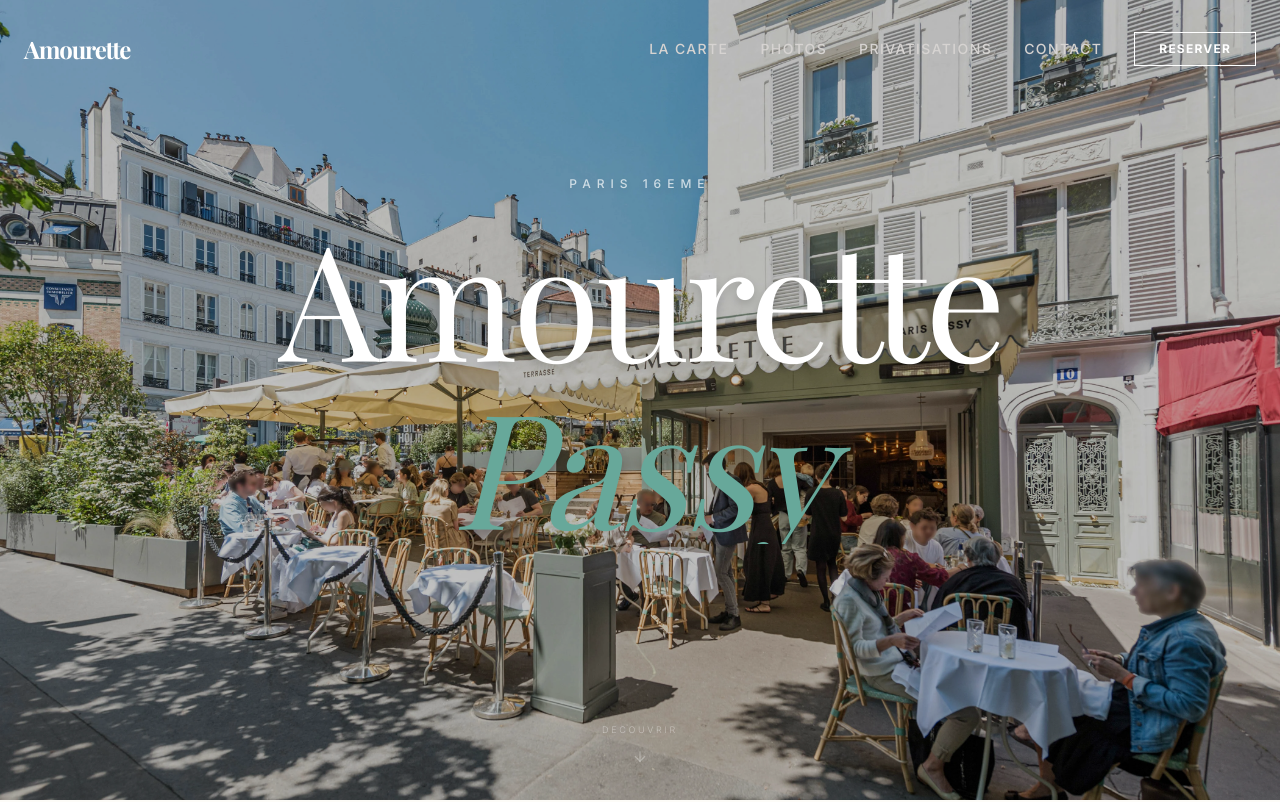
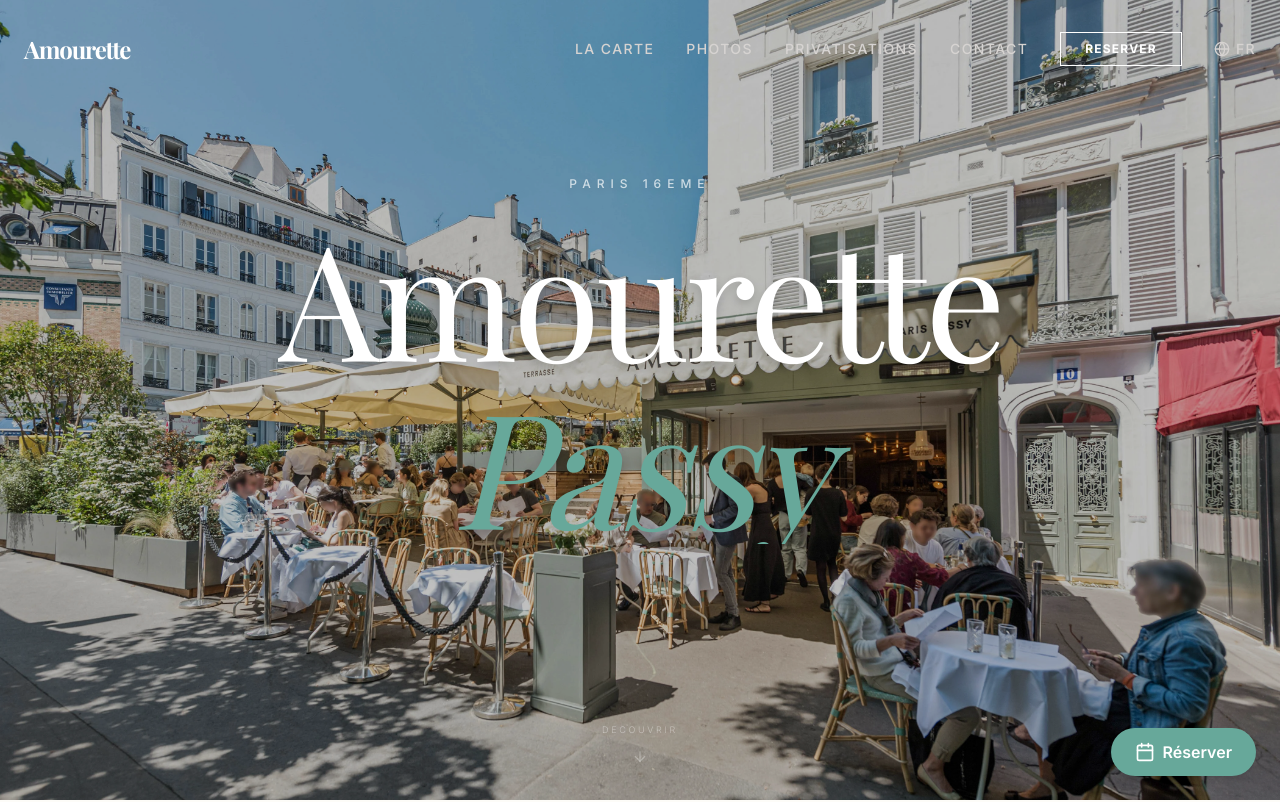
Before and after one commit to PremIA92100/AMOURETTE-LANDING-PAGE, a Next.js app: page / in a window 1280 px wide. Shown: the top 802 px of the page. Built offline with nearby package versions, Linux system fonts and the light colour scheme; a web font is replaced by a local one.

Commit message:
feat: add Zenchef reservation widget + language switcher in navbar

```diff
--- /dev/null
+++ b/components/LanguageSwitcher.tsx
@@ -0,0 +1,100 @@
+'use client'
+
+import { useState, useRef, useEffect } from 'react'
+import { usePathname } from 'next/navigation'
+import Link from 'next/link'
+import { Globe } from 'lucide-react'
+import { locales, slugMap, type Locale } from '@/lib/i18n'
+
+const languageNames: Record<Locale, string> = {
+  fr: 'Français',
+  en: 'English',
+  de: 'Deutsch',
+  es: 'Español',
+  it: 'Italiano',
+  pt: 'Português',
+  nl: 'Nederlands',
+  zh: '中文',
+  ja: '日本語',
+  ru: 'Русский',
+  el: 'Ελληνικά',
+  cs: 'Čeština',
+}
+
+function detectCurrentSection(pathname: string): { section: string; locale: Locale } {
+  // Try to find which section + locale matches the current pathname
+  for (const [section, slugsByLocale] of Object.entries(slugMap)) {
+    for (const [locale, slug] of Object.entries(slugsByLocale)) {
+      // Normalize: remove trailing slash for comparison
+      const normalizedPath = pathname.replace(/\/$/, '') || '/'
+      const normalizedSlug = slug.replace(/\/$/, '') || '/'
+      if (normalizedPath === normalizedSlug) {
+        return { section, locale: locale as Locale }
+      }
+    }
+  }
+  return { section: 'home', locale: 'fr' }
+}
+
+export default function LanguageSwitcher({
+  locale: currentLocale,
+  isScrolled = false,
+}: {
+  locale: Locale
+  isScrolled?: boolean
+}) {
+  const [isOpen, setIsOpen] = useState(false)
+  const ref = useRef<HTMLDivElement>(null)
+  const pathname = usePathname()
+
+  const { section } = detectCurrentSection(pathname)
+
+  useEffect(() => {
+    function handleClickOutside(event: MouseEvent) {
+      if (ref.current && !ref.current.contains(event.target as Node)) {
+        setIsOpen(false)
+      }
+    }
+    document.addEventListener('mousedown', handleClickOutside)
+    return () => document.removeEventListener('mousedown', handleClickOutside)
+  }, [])
+
+  return (
+    <div ref={ref} className="relative">
+      <button
+        onClick={() => setIsOpen(!isOpen)}
+        className={`flex items-center gap-1.5 text-sm uppercase tracking-widest font-medium transition-colors ${
+          isScrolled
+            ? 'text-stone-600 hover:text-amourette'
+            : 'text-stone-300 hover:text-white'
+        }`}
+        aria-label="Change language"
+      >
+        <Globe size={16} />
+        {currentLocale.toUpperCase()}
+      </button>
+
+      {isOpen && (
+        <div className="absolute top-full right-0 mt-3 bg-white rounded-lg shadow-xl border border-stone-100 py-2 min-w-[160px] z-50">
+          {locales.map((lang) => {
+            const href = slugMap[section as keyof typeof slugMap]?.[lang] || `/${lang}/`
+            return (
+              <Link
+                key={lang}
+                href={href}
+                onClick={() => setIsOpen(false)}
+                className={`block px-4 py-2 text-sm transition-colors ${
+                  lang === currentLocale
+                    ? 'text-amourette font-semibold bg-stone-50'
+                    : 'text-stone-600 hover:text-amourette hover:bg-stone-50'
+                }`}
+              >
+                {languageNames[lang]}
+              </Link>
+            )
+          })}
+        </div>
+      )}
+    </div>
+  )
+}
--- /dev/null
+++ b/components/ZenchefWidget.tsx
@@ -0,0 +1,73 @@
+'use client'
+
+import { useEffect, useState } from 'react'
+import type { Locale } from '@/lib/i18n'
+
+export default function ZenchefWidget({ locale = 'fr' }: { locale?: Locale }) {
+  const [sdkFailed, setSdkFailed] = useState(false)
+
+  useEffect(() => {
+    // Zenchef SDK injection
+    ;(function (d: Document, s: string, id: string) {
+      const el = d.getElementsByTagName(s)[0]
+      if (d.getElementById(id) || !el?.parentNode) return
+      const js = d.createElement(s) as HTMLScriptElement
+      js.id = id
+      js.src = 'https://sdk.zenchef.com/v1/sdk.min.js'
+      js.onerror = () => setSdkFailed(true)
+      el.parentNode.insertBefore(js, el)
+    })(document, 'script', 'zenchef-sdk')
+
+    // Fallback: if SDK doesn't render after 5s, show manual button
+    const timer = setTimeout(() => {
+      const frame = document.querySelector('.zc-frame')
+      if (!frame || (frame as HTMLElement).offsetHeight === 0) {
+        setSdkFailed(true)
+      }
+    }, 5000)
+
+    return () => clearTimeout(timer)
+  }, [])
+
+  const lang = ['fr', 'en', 'de', 'es', 'it', 'pt'].includes(locale) ? locale : 'en'
+
+  return (
+    <>
+      {/* Zenchef SDK config */}
+      <div
+        className="zc-widget-config"
+        data-restaurant="355141"
+        data-lang={lang}
+        data-primary-color="#67A89A"
+      />
+
+      {/* Fallback sticky button if SDK fails */}
+      {sdkFailed && (
+        <a
+          href={`https://bookings.zenchef.com/results?rid=355141&lang=${lang}`}
+          target="_blank"
+          rel="noopener noreferrer"
+          className="fixed bottom-6 right-6 z-[9999] bg-amourette hover:bg-stone-900 text-white font-semibold px-6 py-3 rounded-full shadow-lg transition-colors duration-300 flex items-center gap-2"
+        >
+          <svg
+            xmlns="http://www.w3.org/2000/svg"
+            width="20"
+            height="20"
+            viewBox="0 0 24 24"
+            fill="none"
+            stroke="currentColor"
+            strokeWidth="2"
+            strokeLinecap="round"
+            strokeLinejoin="round"
+          >
+            <rect x="3" y="4" width="18" height="18" rx="2" ry="2" />
+            <line x1="16" y1="2" x2="16" y2="6" />
+            <line x1="8" y1="2" x2="8" y2="6" />
+            <line x1="3" y1="10" x2="21" y2="10" />
+          </svg>
+          {locale === 'fr' ? 'Réserver' : 'Book'}
+        </a>
+      )}
+    </>
+  )
+}
--- a/components/layout/Navbar.tsx
+++ b/components/layout/Navbar.tsx
@@ -6,6 +6,7 @@
 import Link from 'next/link'
 import type { Locale } from '@/lib/i18n'
 import { slugMap } from '@/lib/i18n'
+import LanguageSwitcher from '@/components/LanguageSwitcher'
 
 type NavLink = { name: string; href: string }
 
@@ -93,6 +94,7 @@
             >
               {locale === 'fr' ? 'Reserver' : 'Book'}
             </Link>
+            <LanguageSwitcher locale={locale} isScrolled={isScrolled} />
           </div>
 
           <button
@@ -131,6 +133,9 @@
             >
               {locale === 'fr' ? 'Reserver une table' : 'Book a table'}
             </Link>
+            <div className="mt-6">
+              <LanguageSwitcher locale={locale} isScrolled={true} />
+            </div>
           </motion.div>
         )}
       </AnimatePresence>
--- a/components/layout/PageLayout.tsx
+++ b/components/layout/PageLayout.tsx
@@ -1,5 +1,6 @@
 import Navbar from './Navbar'
 import Footer from './Footer'
+import ZenchefWidget from '@/components/ZenchefWidget'
 import type { Locale } from '@/lib/i18n'
 
 export default function PageLayout({
@@ -14,6 +15,7 @@
       <Navbar locale={locale} />
       <main>{children}</main>
       <Footer locale={locale} />
+      <ZenchefWidget locale={locale} />
     </>
   )
 }
```
